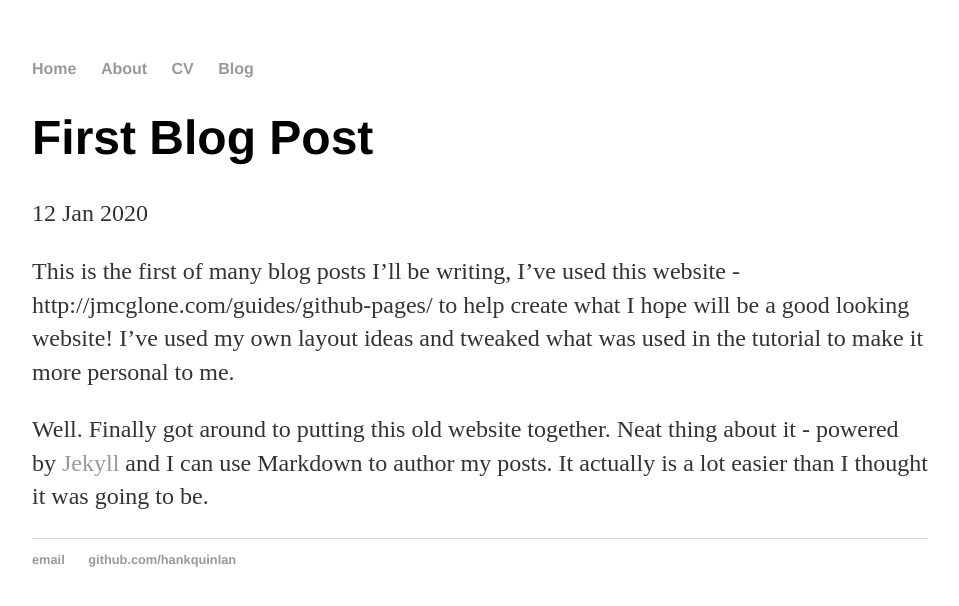
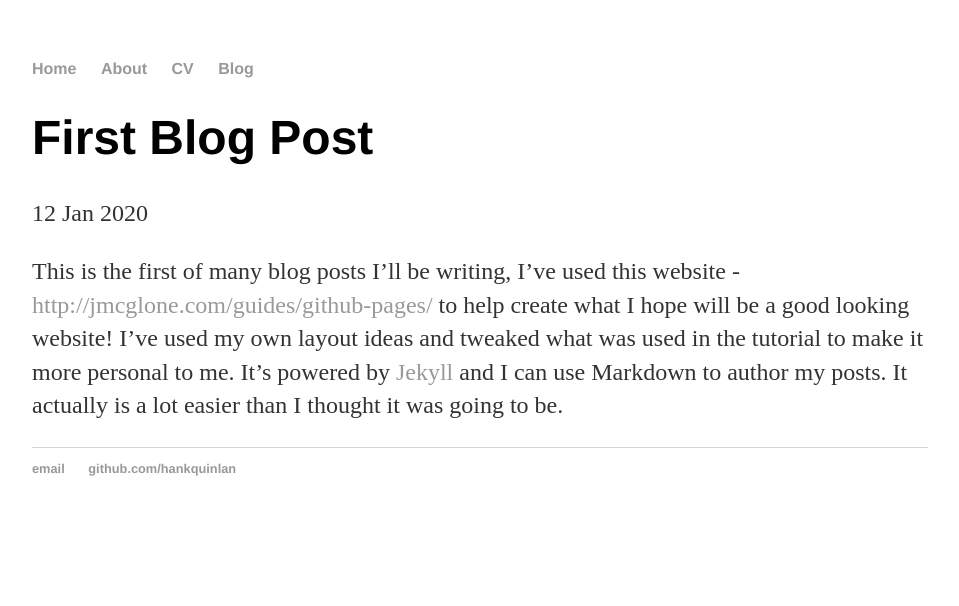
Before and after one commit to TomParr/TomParr.github.io, a Jekyll site: the page built from _posts/2020-01-12-First-Blog-Post.md, in a window 1280 px wide. Shown: the top 606 px of the page, without its empty margins (160-1119 px from the left). Built offline with Jekyll 4.4.1, drawn with Linux system fonts in a browser that asks for light colours.

Commit message:
Update 2020-01-12-First-Blog-Post.md

```diff
--- a/_posts/2020-01-12-First-Blog-Post.md
+++ b/_posts/2020-01-12-First-Blog-Post.md
@@ -3,7 +3,5 @@ layout: post
 title: "First Blog Post"
 date: 2020-01-12
 ---
-This is the first of many blog posts I'll be writing, I've used this website - http://jmcglone.com/guides/github-pages/ to help create
-what I hope will be a good looking website! I've used my own layout ideas and tweaked what was used in the tutorial to make it more personal to me.
-
-Well. Finally got around to putting this old website together. Neat thing about it - powered by [Jekyll](http://jekyllrb.com) and I can use Markdown to author my posts. It actually is a lot easier than I thought it was going to be.
+This is the first of many blog posts I'll be writing, I've used this website - [http://jmcglone.com/guides/github-pages/](http://jmcglone.com/guides/github-pages/) to help create what I hope will be a good looking website! I've used my own layout ideas and tweaked what was used in the tutorial to make it more personal to me.
+It's powered by [Jekyll](http://jekyllrb.com) and I can use Markdown to author my posts. It actually is a lot easier than I thought it was going to be.
```
